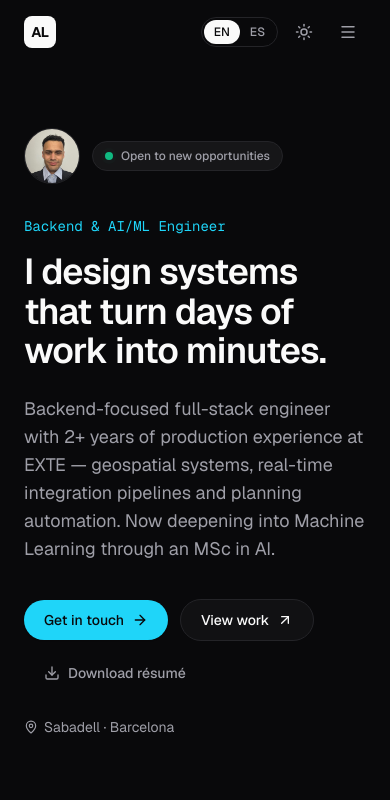
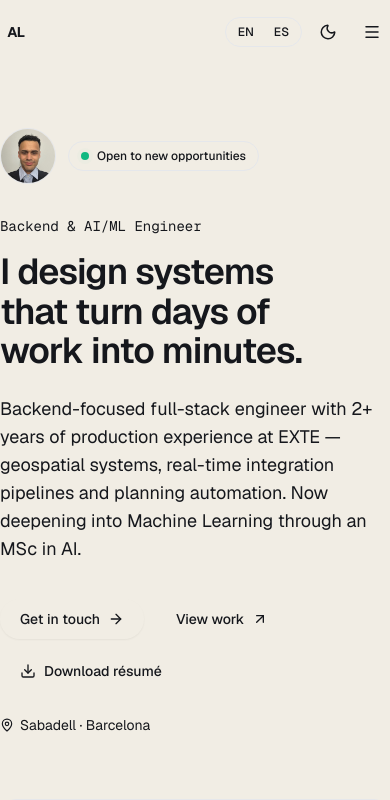
Before and after one commit to AntonioLoLa/MyPortfolio, a Next.js app: page /en in a window 390 px wide. Shown: the top 800 px of the page. Built offline with nearby package versions, Linux system fonts and the light colour scheme.

Commit message:
feat(design): add paper and ink tokens and typography
Warm paper, ink and one annotation red (all AA), a dark screen palette from the F1 dashboard, Newsreader for display, Geist for text. Two opt-in motion patterns that respect reduced motion.

```diff
--- a/src/app/[locale]/layout.tsx
+++ b/src/app/[locale]/layout.tsx
@@ -1,13 +1,35 @@
 import '../globals.css';
-import type { Metadata } from 'next';
+import type { Metadata, Viewport } from 'next';
 import { NextIntlClientProvider, hasLocale } from 'next-intl';
 import { getTranslations, setRequestLocale } from 'next-intl/server';
 import { notFound } from 'next/navigation';
+import { Newsreader } from 'next/font/google';
 import { GeistSans } from 'geist/font/sans';
 import { GeistMono } from 'geist/font/mono';
 import { routing } from '@/i18n/routing';
 import { siteConfig } from '@/lib/site';
-import ThemeProvider from '@/components/layout/ThemeProvider';
+
+// Display face only; headlines and their italic annotations come from the same family.
+// Self-hosted by next/font at build time. The optical-size axis is left out on purpose:
+// it more than doubles each file (≈132 KB → 58 KB) for a refinement nobody sees on a
+// phone. The italic is a separate, non-preloaded file, off the critical path.
+const newsreader = Newsreader({
+  subsets: ['latin'],
+  style: 'normal',
+  variable: '--font-display',
+  display: 'swap',
+});
+const newsreaderItalic = Newsreader({
+  subsets: ['latin'],
+  style: 'italic',
+  variable: '--font-display-italic',
+  display: 'swap',
+  preload: false,
+});
+
+export const viewport: Viewport = {
+  themeColor: '#F1EDE4',
+};
 
 export function generateStaticParams() {
   return routing.locales.map((locale) => ({ locale }));
@@ -20,6 +42,7 @@ export async function generateMetadata({
 }): Promise<Metadata> {
   const { locale } = await params;
   const t = await getTranslations({ locale, namespace: 'meta' });
+  const path = locale === routing.defaultLocale ? '/' : `/${locale}`;
 
   return {
     metadataBase: new URL(siteConfig.url),
@@ -29,13 +52,13 @@ export async function generateMetadata({
     authors: [{ name: siteConfig.name, url: siteConfig.url }],
     creator: siteConfig.name,
     alternates: {
-      canonical: locale === routing.defaultLocale ? '/' : `/${locale}`,
-      languages: { en: '/', es: '/es' },
+      canonical: path,
+      languages: { en: '/', es: '/es', 'x-default': '/' },
     },
     openGraph: {
-      type: 'website',
+      type: 'profile',
       locale: locale === 'es' ? 'es_ES' : 'en_US',
-      url: siteConfig.url,
+      url: path,
       title: t('title'),
       description: t('description'),
       siteName: siteConfig.name,
@@ -68,28 +91,32 @@ export default async function LocaleLayout({
     '@context': 'https://schema.org',
     '@type': 'Person',
     name: siteConfig.name,
-    jobTitle: 'Backend & AI/ML Engineer',
+    jobTitle: 'Software Engineer',
+    url: siteConfig.url,
     email: `mailto:${siteConfig.email}`,
-    url: siteConfig.url,
     address: { '@type': 'PostalAddress', addressLocality: 'Sabadell', addressRegion: 'Barcelona', addressCountry: 'ES' },
+    worksFor: { '@type': 'Organization', name: 'EXTE' },
+    alumniOf: { '@type': 'CollegeOrUniversity', name: 'Universitat Autònoma de Barcelona' },
     sameAs: [siteConfig.social.github, siteConfig.social.linkedin],
-    knowsAbout: ['Backend Engineering', 'PHP', 'Symfony', 'Python', 'FastAPI', 'Vue.js', 'Machine Learning', 'MLOps'],
+    knowsAbout: ['Backend engineering', 'Python', 'FastAPI', 'Machine learning', 'MLOps', 'LLM agents', 'Geospatial software'],
   };
 
   return (
+    // suppressHydrationWarning: the inline script below adds `js` to <html> before React
+    // hydrates, so its className legitimately differs from the server's. Applies to this
+    // element's attributes only, not to its children.
     <html
       lang={locale}
-      className={`${GeistSans.variable} ${GeistMono.variable}`}
+      className={`${newsreader.variable} ${newsreaderItalic.variable} ${GeistSans.variable} ${GeistMono.variable}`}
       suppressHydrationWarning
     >
+      <head>
+        {/* Enables first-view motion only when JS runs; without it figures render final. */}
+        <script dangerouslySetInnerHTML={{ __html: "document.documentElement.classList.add('js')" }} />
+      </head>
       <body className="font-sans antialiased">
-        <ThemeProvider>
-          <NextIntlClientProvider>{children}</NextIntlClientProvider>
-        </ThemeProvider>
-        <script
-          type="application/ld+json"
-          dangerouslySetInnerHTML={{ __html: JSON.stringify(jsonLd) }}
-        />
+        <NextIntlClientProvider>{children}</NextIntlClientProvider>
+        <script type="application/ld+json" dangerouslySetInnerHTML={{ __html: JSON.stringify(jsonLd) }} />
       </body>
     </html>
   );
--- a/src/app/globals.css
+++ b/src/app/globals.css
@@ -2,132 +2,197 @@
 @tailwind components;
 @tailwind utilities;
 
+/*
+ * FIELD NOTES — design tokens
+ *
+ * Paper and ink: a warm engineering-notebook stock with blue-black ink. One annotation
+ * colour (`signal`), used the way a reviewer uses a red pen: for the one thing on the
+ * page that matters, never as decoration. Every text pairing below is WCAG AA or better
+ * on its own surface (ink 15.3:1, ink-2 7.9:1, ink-3 5.1:1, signal 5.3:1).
+ *
+ * The page alternates two sheets of the same stock, one band per block (see ui/Band.tsx):
+ * the base paper and a slightly lighter one, never a darker one — darkening a warm paper
+ * reads as brown. Within a band, sections are separated by rules and running heads. `.sheet-dark` re-points the same tokens at the F1
+ * dashboard's own palette (#0f1117 surface, Formula 1 red) for figures printed as screens
+ * (`<Plate screen>`).
+ */
 @layer base {
   :root {
     color-scheme: light;
-    --background: 0 0% 100%;
-    --foreground: 240 10% 8%;
-    --muted: 240 5% 96%;
-    --muted-foreground: 240 4% 42%;
-    --card: 0 0% 100%;
-    --card-muted: 240 5% 98%;
-    --border: 240 6% 90%;
-    --accent: 199 89% 44%;
-    --accent-2: 217 91% 55%;
-    --accent-foreground: 0 0% 100%;
-    --ring: 199 89% 44%;
+    --paper: 241 237 228; /* #F1EDE4 */
+    --paper-2: 231 225 212; /* #E7E1D4 */
+    --paper-hi: 247 245 240; /* #F7F5F0 — the lighter sheet that alternate bands use */
+    --ink: 21 23 28; /* #15171C */
+    --ink-2: 69 71 77; /* #45474D */
+    --ink-3: 102 100 94; /* #66645E */
+    --rule: 196 188 173; /* hairlines */
+    --rule-strong: 21 23 28;
+    --signal: 180 49 15; /* #B4310F — text-safe annotation red */
+    --signal-mark: 200 56 15; /* marks and fills */
+    --positive: 46 110 62;
+
+    --gutter: clamp(1.25rem, 4vw, 3rem);
+    --dur: 600ms;
   }
 
-  .dark {
-    color-scheme: dark;
-    --background: 240 10% 4%;
-    --foreground: 0 0% 98%;
-    --muted: 240 5% 11%;
-    --muted-foreground: 240 5% 64%;
-    --card: 240 7% 7%;
-    --card-muted: 240 6% 9%;
-    --border: 240 5% 15%;
-    --accent: 190 95% 55%;
-    --accent-2: 211 100% 65%;
-    --accent-foreground: 240 10% 4%;
-    --ring: 190 95% 55%;
+  /* The lighter sheet: re-points --paper so anything inside that fills with paper (node
+     boxes, chart markers, labels) matches the band instead of showing as a patch. */
+  .sheet-light {
+    --paper: var(--paper-hi);
+    background-color: rgb(var(--paper));
   }
 
-  * {
-    border-color: hsl(var(--border));
+  .sheet-dark {
+    color-scheme: dark;
+    --paper: 15 17 23; /* #0F1117 — f1-champion-predictor SURFACE */
+    --paper-2: 22 25 35; /* #161923 — SURFACE_RAISED */
+    --ink: 242 243 245; /* #F2F3F5 — INK_PRIMARY */
+    --ink-2: 163 168 180;
+    --ink-3: 139 145 160;
+    --rule: 46 52 66; /* #2E3442 — BORDER_STRONG */
+    --rule-strong: 242 243 245;
+    --signal: 255 90 71; /* text-safe red on dark, 6.1:1 */
+    --signal-mark: 225 6 0; /* #E10600 — F1 red, marks only */
+    --positive: 63 185 80; /* #3FB950 — POSITIVE */
+    background-color: rgb(var(--paper));
+    color: rgb(var(--ink));
   }
 
-  /* Remove the residual tap delay some mobile browsers add to interactive elements */
+  html {
+    background-color: rgb(var(--paper));
+    -webkit-text-size-adjust: 100%;
+    scroll-padding-top: 4.5rem;
+  }
+
+  @media (prefers-reduced-motion: no-preference) {
+    html {
+      scroll-behavior: smooth;
+    }
+  }
+
+  body {
+    background-color: rgb(var(--paper));
+    color: rgb(var(--ink));
+    font-feature-settings: 'ss01', 'cv11';
+    -webkit-font-smoothing: antialiased;
+    -moz-osx-font-smoothing: grayscale;
+    text-rendering: optimizeLegibility;
+  }
+
   button,
   a,
   [role='button'] {
     touch-action: manipulation;
   }
 
-  html {
-    background-color: hsl(var(--background));
-    scroll-behavior: smooth;
-    scroll-padding-top: 6rem;
-    -webkit-text-size-adjust: 100%;
-  }
-
-  body {
-    background-color: hsl(var(--background));
-    color: hsl(var(--foreground));
-    font-feature-settings: 'cv11', 'ss01';
-    font-variation-settings: 'opsz' 32;
-    -webkit-font-smoothing: antialiased;
-    -moz-osx-font-smoothing: grayscale;
-    text-rendering: optimizeLegibility;
-  }
-
   ::selection {
-    background-color: hsl(var(--accent) / 0.25);
-    color: hsl(var(--foreground));
-  }
-
-  ::-webkit-scrollbar {
-    width: 10px;
-    height: 10px;
-  }
-  ::-webkit-scrollbar-track {
-    background: transparent;
-  }
-  ::-webkit-scrollbar-thumb {
-    background-color: hsl(var(--border));
-    border-radius: 9999px;
-    border: 2px solid hsl(var(--background));
-  }
-  ::-webkit-scrollbar-thumb:hover {
-    background-color: hsl(var(--muted-foreground) / 0.5);
+    background-color: rgb(var(--signal-mark) / 0.22);
+    color: rgb(var(--ink));
   }
 
   :focus-visible {
-    outline: 2px solid hsl(var(--ring));
-    outline-offset: 2px;
-    border-radius: 4px;
+    outline: 2px solid rgb(var(--signal));
+    outline-offset: 3px;
+  }
+
+  h1,
+  h2,
+  h3 {
+    text-wrap: balance;
+  }
+
+  /* Italics inside display type come from the separately loaded italic file. */
+  .display em,
+  .display.italic,
+  .font-display.italic,
+  .display .italic {
+    font-family: var(--font-display-italic), var(--font-display), Georgia, serif;
+  }
+
+  p {
+    text-wrap: pretty;
   }
 }
 
 @layer components {
-  .container-base {
-    @apply mx-auto w-full max-w-5xl px-6 sm:px-8;
+  .page {
+    @apply mx-auto w-full max-w-page;
+    padding-inline: var(--gutter);
   }
 
-  .text-gradient {
-    @apply bg-gradient-to-r from-[hsl(var(--accent))] to-[hsl(var(--accent-2))] bg-clip-text text-transparent;
+  /* 12-column editorial grid; children place themselves with col-span utilities. */
+  .grid-journal {
+    @apply grid grid-cols-4 gap-x-5 md:grid-cols-12 md:gap-x-6;
   }
 
-  .surface {
-    background-color: hsl(var(--card));
-    border: 1px solid hsl(var(--border));
+  .meta {
+    @apply font-mono text-meta uppercase text-ink-3;
   }
 
-  .surface-muted {
-    background-color: hsl(var(--card-muted));
-    border: 1px solid hsl(var(--border));
+  .display {
+    font-family: var(--font-display), var(--font-display-italic), Georgia, serif;
+    font-weight: 380;
+    letter-spacing: -0.022em;
+    line-height: 0.98;
   }
 
-  /* Subtle grid backdrop for the hero */
-  .bg-grid {
-    background-image:
-      linear-gradient(to right, hsl(var(--border) / 0.5) 1px, transparent 1px),
-      linear-gradient(to bottom, hsl(var(--border) / 0.5) 1px, transparent 1px);
-    background-size: 56px 56px;
-    -webkit-mask-image: radial-gradient(ellipse 70% 60% at 50% 0%, #000 40%, transparent 80%);
-    mask-image: radial-gradient(ellipse 70% 60% at 50% 0%, #000 40%, transparent 80%);
+  .link {
+    @apply underline decoration-rule decoration-1 underline-offset-[0.22em] transition-colors hover:decoration-signal hover:text-signal;
+  }
+
+  /* Running head that opens every section: number, title, rule. */
+  .running-head {
+    @apply flex items-baseline gap-4 border-t border-rule-strong pt-3;
+  }
+
+  /*
+   * Plate: a figure printed on the page. Crop marks at the four corners are the site's
+   * registration motif — they say "this is an artefact, read its caption".
+   */
+  .plate {
+    position: relative;
+    --mark: rgb(var(--ink) / 0.55);
+    background:
+      linear-gradient(var(--mark), var(--mark)) top left / 10px 1px no-repeat,
+      linear-gradient(var(--mark), var(--mark)) top left / 1px 10px no-repeat,
+      linear-gradient(var(--mark), var(--mark)) top right / 10px 1px no-repeat,
+      linear-gradient(var(--mark), var(--mark)) top right / 1px 10px no-repeat,
+      linear-gradient(var(--mark), var(--mark)) bottom left / 10px 1px no-repeat,
+      linear-gradient(var(--mark), var(--mark)) bottom left / 1px 10px no-repeat,
+      linear-gradient(var(--mark), var(--mark)) bottom right / 10px 1px no-repeat,
+      linear-gradient(var(--mark), var(--mark)) bottom right / 1px 10px no-repeat;
+  }
+
+  .tabular {
+    font-variant-numeric: tabular-nums;
   }
 }
 
-@media (prefers-reduced-motion: reduce) {
-  html {
-    scroll-behavior: auto;
+/*
+ * Motion. Exactly two patterns on the whole site:
+ *   1. `.trace` — the synthetic incident stepping through the agent graph.
+ *   2. `.draw`  — chart marks extending from their baseline once, when first seen.
+ * Both are opt-in through [data-inview] set by a small observer, and both resolve to the
+ * final state when motion is reduced or JavaScript is unavailable.
+ */
+@media (prefers-reduced-motion: no-preference) {
+  .js [data-animate] .draw {
+    transform-box: fill-box;
+    transform-origin: left center;
+    transform: scaleX(0);
+    transition: transform var(--dur) cubic-bezier(0.22, 1, 0.36, 1);
+    transition-delay: calc(var(--i, 0) * 70ms);
   }
-  *,
-  *::before,
-  *::after {
-    animation-duration: 0.01ms !important;
-    animation-iteration-count: 1 !important;
-    transition-duration: 0.01ms !important;
+  .js [data-animate][data-inview] .draw {
+    transform: scaleX(1);
+  }
+
+  .js [data-animate] .trace-dot {
+    transform: scale(0);
+    transition: transform 200ms cubic-bezier(0.22, 1, 0.36, 1);
+    transition-delay: calc(var(--step, 0) * 200ms + 100ms);
+  }
+  .js [data-animate][data-inview] .trace-dot {
+    transform: scale(1);
   }
 }
--- a/tailwind.config.ts
+++ b/tailwind.config.ts
@@ -1,54 +1,43 @@
 import type { Config } from 'tailwindcss';
 
+/**
+ * Design tokens. Colours are CSS variables (see globals.css) so a section can switch to the
+ * dark "timing sheet" surface by adding the `.sheet-dark` class without new utilities.
+ */
 const config: Config = {
-  darkMode: 'class',
   content: ['./src/**/*.{js,ts,jsx,tsx,mdx}'],
   theme: {
     extend: {
       colors: {
-        background: 'hsl(var(--background))',
-        foreground: 'hsl(var(--foreground))',
-        muted: {
-          DEFAULT: 'hsl(var(--muted))',
-          foreground: 'hsl(var(--muted-foreground))',
+        paper: { DEFAULT: 'rgb(var(--paper) / <alpha-value>)', 2: 'rgb(var(--paper-2) / <alpha-value>)' },
+        ink: {
+          DEFAULT: 'rgb(var(--ink) / <alpha-value>)',
+          2: 'rgb(var(--ink-2) / <alpha-value>)',
+          3: 'rgb(var(--ink-3) / <alpha-value>)',
         },
-        card: {
-          DEFAULT: 'hsl(var(--card))',
-          muted: 'hsl(var(--card-muted))',
-        },
-        border: 'hsl(var(--border))',
-        accent: {
-          DEFAULT: 'hsl(var(--accent))',
-          2: 'hsl(var(--accent-2))',
-          foreground: 'hsl(var(--accent-foreground))',
-        },
-        ring: 'hsl(var(--ring))',
+        rule: { DEFAULT: 'rgb(var(--rule) / <alpha-value>)', strong: 'rgb(var(--rule-strong) / <alpha-value>)' },
+        signal: { DEFAULT: 'rgb(var(--signal) / <alpha-value>)', mark: 'rgb(var(--signal-mark) / <alpha-value>)' },
+        positive: 'rgb(var(--positive) / <alpha-value>)',
       },
       fontFamily: {
+        display: ['var(--font-display)', 'var(--font-display-italic)', 'Georgia', 'serif'],
         sans: ['var(--font-geist-sans)', 'system-ui', 'sans-serif'],
         mono: ['var(--font-geist-mono)', 'ui-monospace', 'monospace'],
       },
+      fontSize: {
+        // Metadata scale — mono labels never go below 11px.
+        meta: ['0.6875rem', { lineHeight: '1rem', letterSpacing: '0.04em' }],
+        label: ['0.75rem', { lineHeight: '1.1rem', letterSpacing: '0.02em' }],
+      },
       maxWidth: {
-        content: '64rem',
+        page: '88rem',
+        measure: '38rem',
       },
-      keyframes: {
-        'fade-up': {
-          from: { opacity: '0', transform: 'translateY(12px)' },
-          to: { opacity: '1', transform: 'translateY(0)' },
-        },
-        marquee: {
-          from: { transform: 'translateX(0)' },
-          to: { transform: 'translateX(-50%)' },
-        },
-        'pulse-glow': {
-          '0%, 100%': { opacity: '0.4' },
-          '50%': { opacity: '0.7' },
-        },
+      spacing: {
+        gutter: 'var(--gutter)',
       },
-      animation: {
-        'fade-up': 'fade-up 0.6s cubic-bezier(0.22, 1, 0.36, 1) both',
-        marquee: 'marquee 38s linear infinite',
-        'pulse-glow': 'pulse-glow 6s ease-in-out infinite',
+      transitionTimingFunction: {
+        journal: 'cubic-bezier(0.22, 1, 0.36, 1)',
       },
     },
   },
```
